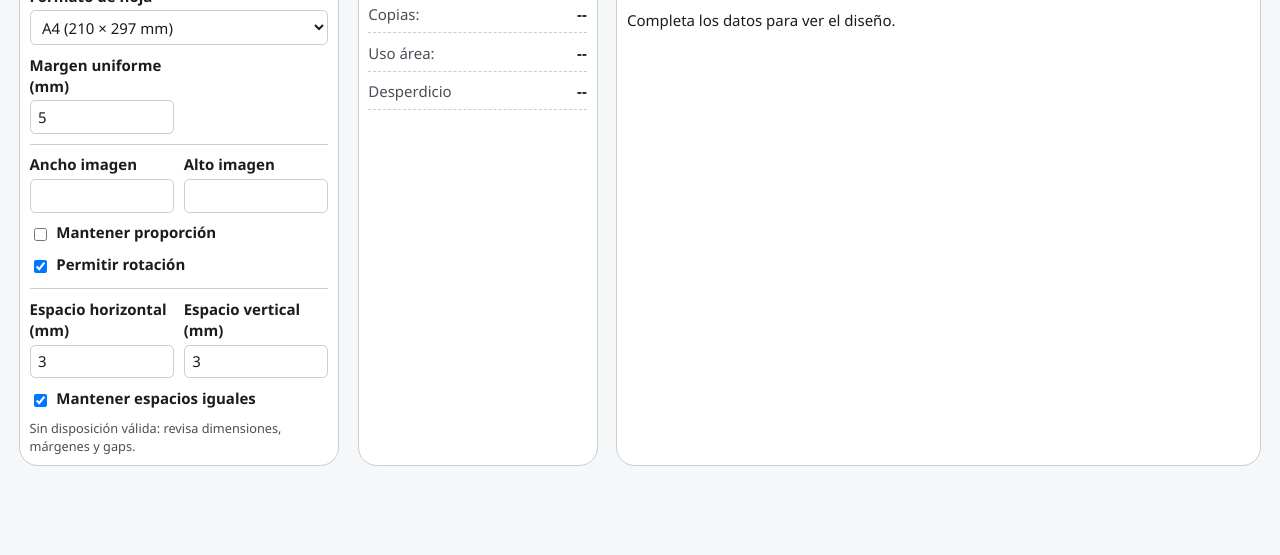
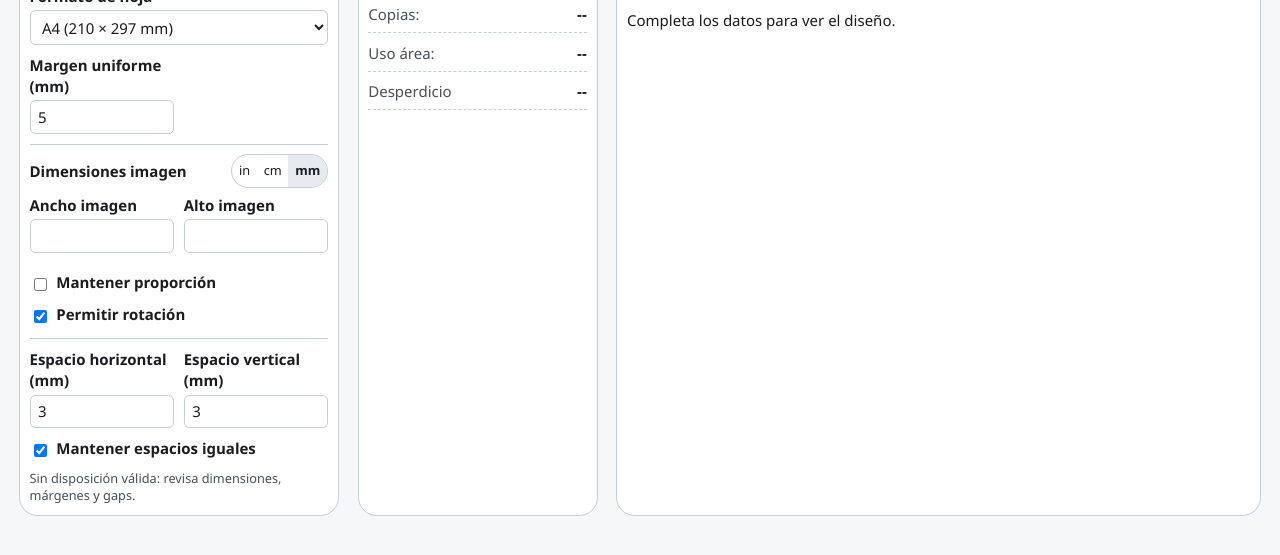
Before and after one commit to ariel-maioli/AreaPrintCalc, a plain HTML site: page index.html in a window 1280 px wide. Shown: the part 155-710 px from the top of the page. Drawn offline with Linux system fonts and the light colour scheme.

Commit message:
Agrega selector de unidad para imagen

```diff
--- a/assets/css/styles.css
+++ b/assets/css/styles.css
@@ -158,6 +158,10 @@ select {
   gap: var(--space-3);
 }
 
+.form-panel .composite-group {
+  margin-bottom: var(--space-3);
+}
+
 .form-panel fieldset {
   padding: var(--space-2);
 }
@@ -194,6 +198,24 @@ select {
 fieldset legend {
   font-weight: 600;
   margin-bottom: var(--space-1);
+}
+
+.composite-group {
+  display: flex;
+  flex-direction: column;
+  margin-bottom: var(--space-4);
+}
+
+.field-group__header-row {
+  display: flex;
+  align-items: center;
+  justify-content: space-between;
+  gap: var(--space-2);
+  margin-bottom: var(--space-2);
+}
+
+.field-group__title {
+  font-weight: 600;
 }
 
 input[type="number"],
@@ -238,6 +260,15 @@ button:focus-visible {
   border: 1px solid var(--color-border);
   border-radius: var(--radius-sm);
   overflow: hidden;
+}
+
+.segmented--mini {
+  border-radius: 999px;
+}
+
+.segmented--mini button {
+  padding: 0.2rem 0.5rem;
+  font-size: 0.85rem;
 }
 
 .segmented button {
--- a/assets/js/app.js
+++ b/assets/js/app.js
@@ -7,7 +7,11 @@
   const previewContainer = document.getElementById('previewContainer');
   const sheetDimensionsRow = document.querySelector('.sheet-dimensions');
   const unitFieldset = document.getElementById('unitSelector');
-  const unitButtons = Array.from(document.querySelectorAll('.segmented button'));
+    const unitGroups = {
+      sheet: Array.from(document.querySelectorAll('[data-unit-group="sheet"] button')),
+      image: Array.from(document.querySelectorAll('[data-unit-group="image"] button'))
+    };
+    const unitButtons = [...unitGroups.sheet, ...unitGroups.image];
   const themeToggle = document.getElementById('themeToggle');
   const helperTexts = Array.from(document.querySelectorAll('.helper-text[data-field]'));
 
--- a/index.html
+++ b/index.html
@@ -56,7 +56,7 @@
 
           <fieldset id="unitSelector" class="field-group" aria-describedby="unitHint">
             <legend>Unidad</legend>
-            <div class="segmented" role="radiogroup" aria-label="Unidad">
+            <div class="segmented" data-unit-group="sheet" role="radiogroup" aria-label="Unidad">
               <button type="button" role="radio" data-unit="in" aria-checked="false">in</button>
               <button type="button" role="radio" data-unit="cm" aria-checked="false">cm</button>
               <button type="button" role="radio" data-unit="mm" aria-checked="true">mm</button>
@@ -87,7 +87,16 @@
 
           <div class="separator" role="presentation"></div>
 
-          <div class="field-pair">
+          <div class="composite-group image-dimensions-group">
+            <div class="field-group__header-row">
+              <span class="field-group__title">Dimensiones imagen</span>
+              <div class="segmented segmented--mini" id="imageUnitSelector" data-unit-group="image" role="radiogroup" aria-label="Unidad de imagen">
+                <button type="button" role="radio" data-unit="in" aria-checked="false">in</button>
+                <button type="button" role="radio" data-unit="cm" aria-checked="false">cm</button>
+                <button type="button" role="radio" data-unit="mm" aria-checked="true">mm</button>
+              </div>
+            </div>
+            <div class="field-pair image-dimensions">
               <div class="field-group">
                 <label for="imageWidth">Ancho imagen</label>
                 <input id="imageWidth" name="imageWidth" type="number" step="0.01" min="0.01" required />
@@ -97,6 +106,7 @@
                 <label for="imageHeight">Alto imagen</label>
                 <input id="imageHeight" name="imageHeight" type="number" step="0.01" min="0.01" required />
                 <p class="helper-text" data-field="imageHeight"></p>
+              </div>
             </div>
           </div>
 
```
Lines whose indentation alone changed are shown as unchanged.
